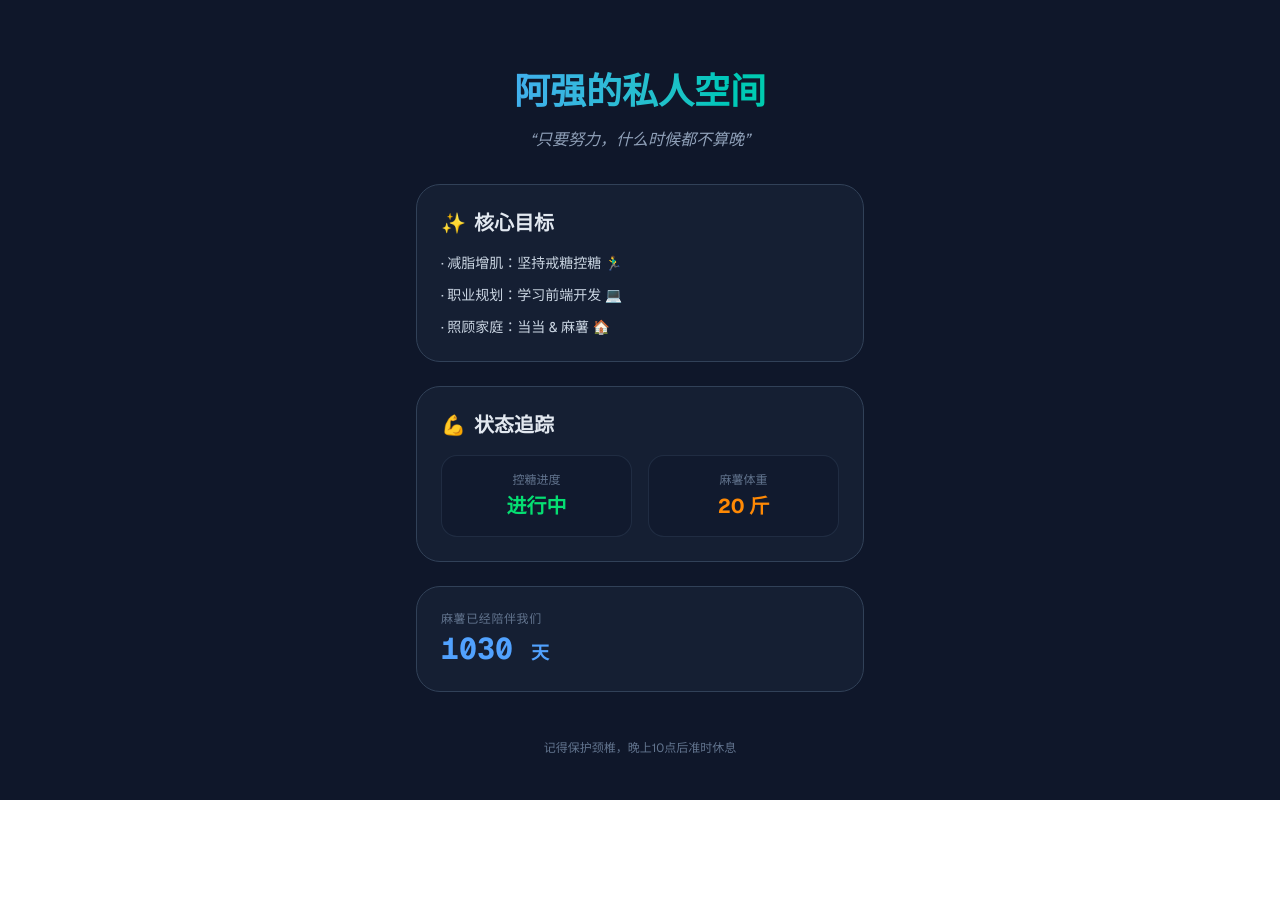
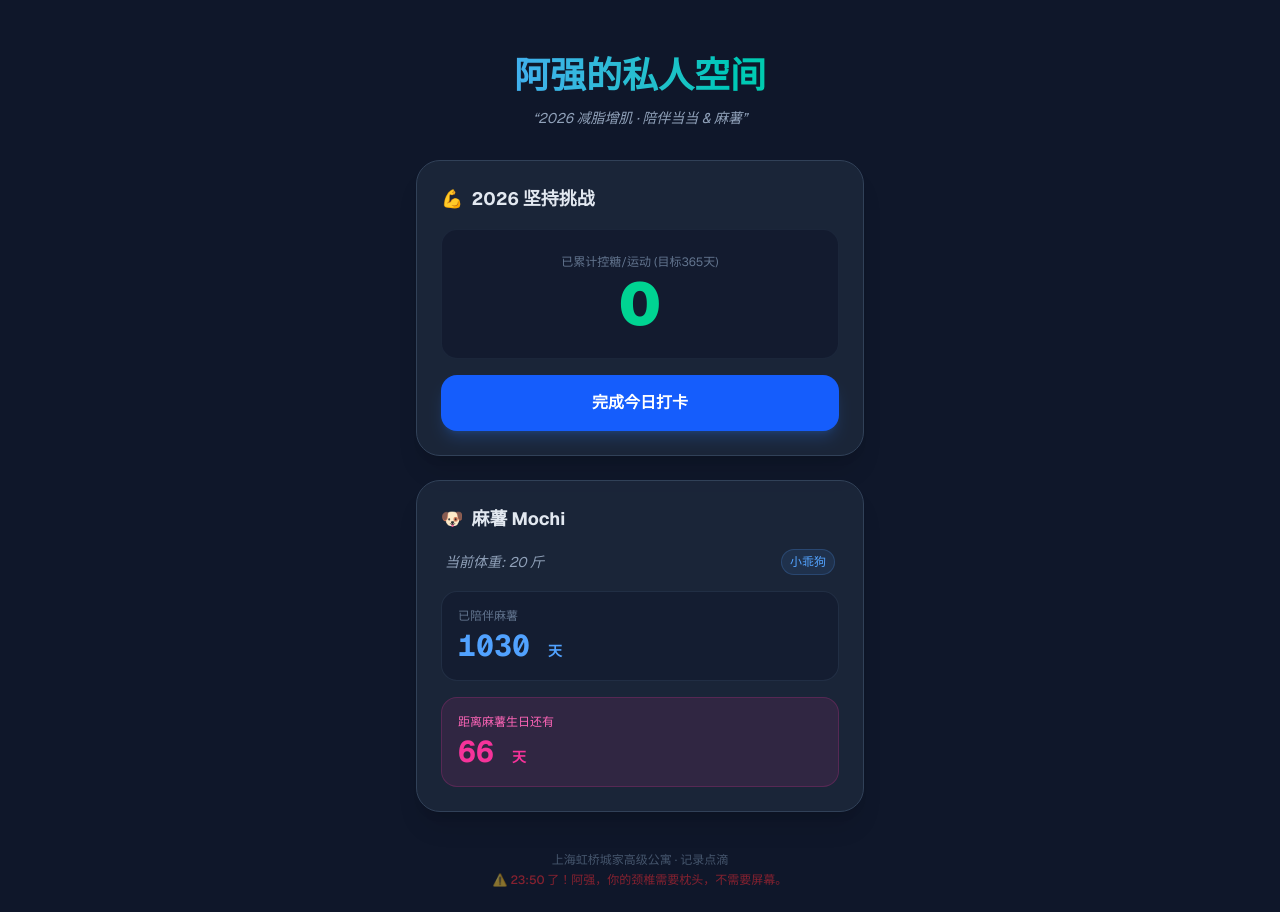
Before and after one commit to HJQ1128/qiang-app, a Next.js app: page / in a window 1280 px wide. Before the commit the page ends 800 px from the top, so only its background shows below. Built offline with nearby package versions, Linux system fonts and the light colour scheme.

Commit message:
Update page.tsx
优化

```diff
--- a/src/app/page.tsx
+++ b/src/app/page.tsx
@@ -1,73 +1,109 @@
-import React from 'react';
+"use client";
+import React, { useState, useEffect } from 'react';
 
-// 计算麻薯来到世界天数的组件
-const MochiBirthday = () => {
-  const birthday = new Date('2023-03-14');
-  const now = new Date();
-  const diffTime = Math.abs(now.getTime() - birthday.getTime());
-  const diffDays = Math.floor(diffTime / (1000 * 60 * 60 * 24));
+// 计算麻薯相关日期的逻辑组件
+const MochiStats = () => {
+  const [stats, setStats] = useState({ daysTogether: 0, daysToBirthday: 0 });
+
+  useEffect(() => {
+    const calculateDates = () => {
+      const now = new Date();
+      const birthDate = new Date('2023-03-14');
+
+      // 1. 计算陪伴天数
+      const diffTime = Math.abs(now.getTime() - birthDate.getTime());
+      const diffDays = Math.floor(diffTime / (1000 * 60 * 60 * 24));
+
+      // 2. 计算下一个生日倒计时
+      let nextBirthday = new Date(now.getFullYear(), 2, 14); // 今年的3月14日
+      if (now > nextBirthday) {
+        nextBirthday.setFullYear(now.getFullYear() + 1); // 如果今年过了，就算明年的
+      }
+      const timeToBirthday = nextBirthday.getTime() - now.getTime();
+      const daysToBirthday = Math.ceil(timeToBirthday / (1000 * 60 * 60 * 24));
+
+      setStats({ daysTogether: diffDays, daysToBirthday });
+    };
+
+    calculateDates();
+    // 每天凌晨自动刷新一次
+    const timer = setInterval(calculateDates, 1000 * 60 * 60);
+    return () => clearInterval(timer);
+  }, []);
 
   return (
-    <div className="bg-slate-800/50 p-6 rounded-3xl border border-slate-700">
-      <p className="text-xs text-slate-500 uppercase tracking-wider mb-1">麻薯已经陪伴我们</p>
-      <p className="text-3xl font-mono font-bold text-blue-400">{diffDays} <span className="text-lg">天</span></p>
+    <div className="space-y-4">
+      <div className="bg-slate-900/50 p-4 rounded-2xl border border-slate-700/50">
+        <p className="text-xs text-slate-500 mb-1 font-medium">已陪伴麻薯</p>
+        <p className="text-3xl font-mono font-bold text-blue-400">{stats.daysTogether} <span className="text-sm">天</span></p>
+      </div>
+      <div className="bg-pink-500/10 p-4 rounded-2xl border border-pink-500/20">
+        <p className="text-xs text-pink-400 mb-1 font-medium">距离麻薯生日还有</p>
+        <p className="text-3xl font-mono font-bold text-pink-500">{stats.daysToBirthday} <span className="text-sm">天</span></p>
+      </div>
     </div>
   );
 };
 
 export default function Home() {
+  const [count, setCount] = useState(0);
+
+  // 初始化：读取记忆
+  useEffect(() => {
+    const savedCount = localStorage.getItem('dietCount2026');
+    if (savedCount) setCount(parseInt(savedCount));
+  }, []);
+
+  // 打卡记忆功能
+  const handleCheckIn = () => {
+    const newCount = count + 1;
+    setCount(newCount);
+    localStorage.setItem('dietCount2026', newCount.toString());
+  };
+
   return (
     <main className="min-h-screen bg-[#0f172a] text-slate-200 p-6 font-sans">
-      {/* 头部区域 */}
-      <header className="max-w-md mx-auto pt-12 pb-8 text-center">
+      <header className="max-w-md mx-auto pt-8 pb-8 text-center">
         <h1 className="text-4xl font-extrabold text-transparent bg-clip-text bg-gradient-to-r from-blue-400 to-emerald-400">
           阿强的私人空间
         </h1>
-        <p className="mt-4 text-slate-400 italic">
-          “只要努力，什么时候都不算晚”
-        </p>
+        <p className="mt-3 text-slate-400 italic text-sm">“2026 减脂增肌 · 陪伴当当 & 麻薯”</p>
       </header>
 
-      {/* 核心板块 */}
       <section className="max-w-md mx-auto space-y-6">
-
-        {/* 1. 核心目标卡片 */}
-        <div className="bg-slate-800/50 p-6 rounded-3xl border border-slate-700">
-          <h2 className="text-xl font-bold mb-4 flex items-center">
-            <span className="mr-2">✨</span> 核心目标
+        {/* 1. 2026 控糖运动打卡 */}
+        <div className="bg-slate-800/80 p-6 rounded-3xl border border-slate-700 shadow-xl">
+          <h2 className="text-lg font-bold mb-4 flex items-center">
+            <span className="mr-2">💪</span> 2026 坚持挑战
           </h2>
-          <div className="space-y-3">
-            <p className="text-sm text-slate-300">· 减脂增肌：坚持戒糖控糖 🏃‍♂️</p>
-            <p className="text-sm text-slate-300">· 职业规划：学习前端开发 💻</p>
-            <p className="text-sm text-slate-300">· 照顾家庭：当当 & 麻薯 🏠</p>
+          <div className="flex flex-col items-center py-6 bg-slate-900/60 rounded-2xl mb-4 border border-slate-700/30">
+            <p className="text-xs text-slate-500 mb-1">已累计控糖/运动 (目标365天)</p>
+            <p className="text-6xl font-black text-emerald-400">{count}</p>
           </div>
+          <button
+            onClick={handleCheckIn}
+            className="w-full bg-blue-600 hover:bg-blue-500 active:scale-95 text-white font-bold py-4 rounded-2xl transition-all shadow-lg shadow-blue-500/20"
+          >
+            完成今日打卡
+          </button>
         </div>
 
-        {/* 2. 身体 & 宠物状态卡片 */}
-        <div className="bg-slate-800/50 p-6 rounded-3xl border border-slate-700">
-          <h2 className="text-xl font-bold mb-4 flex items-center">
-            <span className="mr-2">💪</span> 状态追踪
+        {/* 2. 麻薯数据板块 */}
+        <div className="bg-slate-800/80 p-6 rounded-3xl border border-slate-700 shadow-xl">
+          <h2 className="text-lg font-bold mb-4 flex items-center">
+            <span className="mr-2">🐶</span> 麻薯 Mochi
           </h2>
-          <div className="grid grid-cols-2 gap-4">
-            <div className="bg-slate-900/50 p-4 rounded-2xl border border-slate-700/50 text-center">
-              <p className="text-xs text-slate-500 mb-1">控糖进度</p>
-              <p className="text-xl font-bold text-green-400">进行中</p>
-            </div>
-            <div className="bg-slate-900/50 p-4 rounded-2xl border border-slate-700/50 text-center">
-              <p className="text-xs text-slate-500 mb-1">麻薯体重</p>
-              <p className="text-xl font-bold text-orange-400">20 斤</p>
-            </div>
+          <div className="mb-4 flex justify-between items-center px-1">
+            <span className="text-slate-400 text-sm italic">当前体重: 20 斤</span>
+            <span className="text-blue-400 text-xs bg-blue-400/10 px-2 py-1 rounded-full border border-blue-400/20">小乖狗</span>
           </div>
+          <MochiStats />
         </div>
-
-        {/* 3. 麻薯陪伴卡片 */}
-        <MochiBirthday />
-
       </section>
 
-      {/* 页脚提醒 */}
-      <footer className="max-w-md mx-auto mt-12 text-center text-slate-500 text-xs">
-        <p>记得保护颈椎，晚上10点后准时休息</p>
+      <footer className="max-w-md mx-auto mt-10 text-center text-slate-600 text-xs space-y-1">
+        <p>上海虹桥城家高级公寓 · 记录点滴</p>
+        <p className="text-red-500/50 font-medium">⚠️ 23:50 了！阿强，你的颈椎需要枕头，不需要屏幕。</p>
       </footer>
     </main>
   );
```
